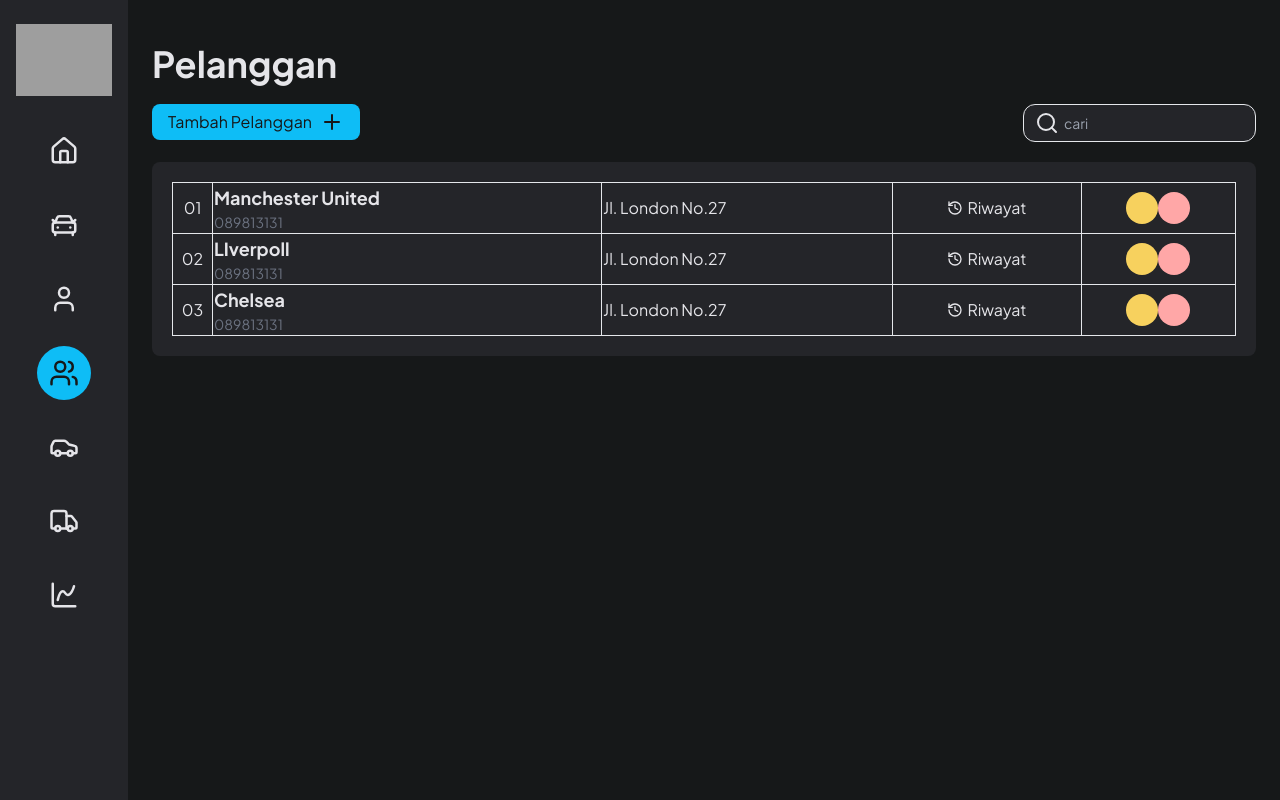
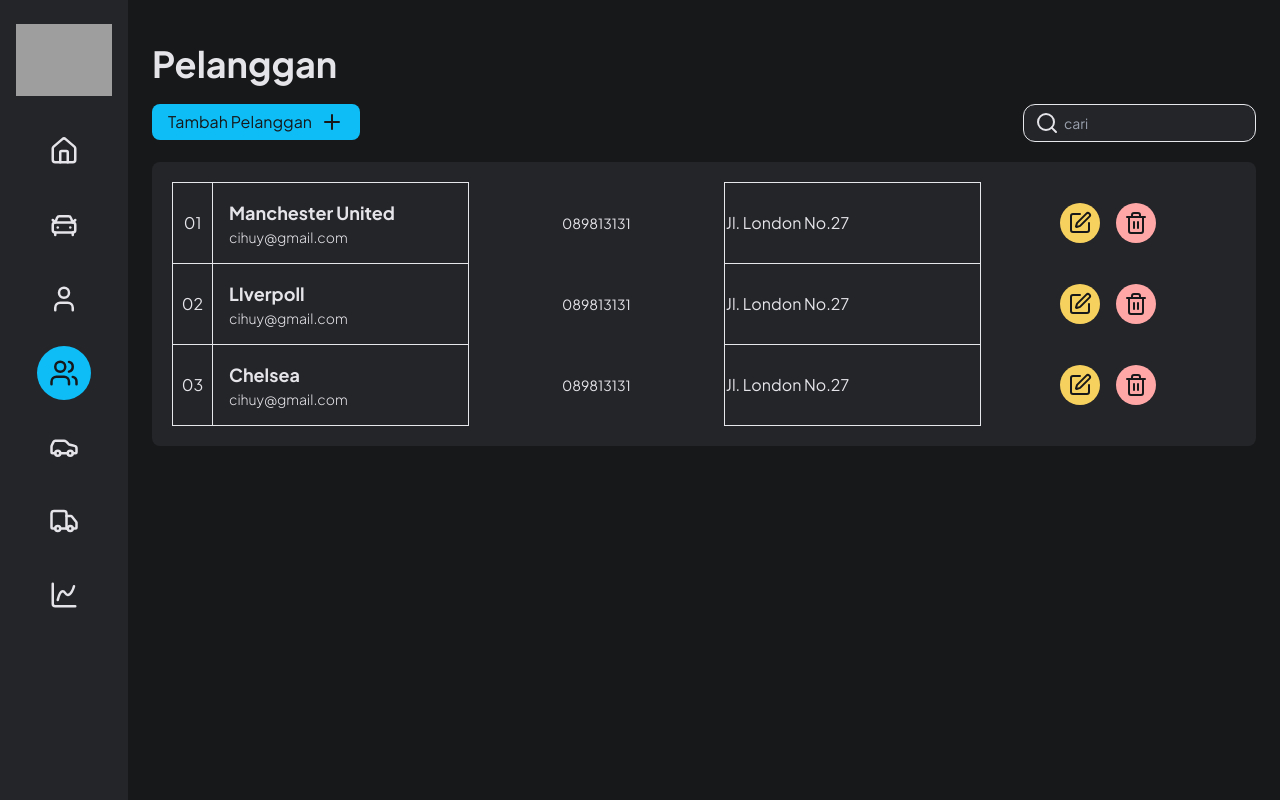
Before and after one commit to Muhless/ady-trans-jaya-react, a React (Vite) app: page /customer in a window 1280 px wide. Shown: the top 800 px of the page. Built offline with nearby package versions, Linux system fonts and the light colour scheme; grey boxes are pictures that could not be loaded.

Commit message:
update customer pages

```diff
--- a/src/components/Modal.jsx
+++ b/src/components/Modal.jsx
@@ -8,9 +8,11 @@ function Modal({
   title = "data",
   label1 = "label1",
   label2 = "label2",
+  type2 = "text",
   label3 = "label3",
   type3 = "number",
   label4 = "label4",
+  type4 = "text",
   isSelect = true,
   onSubmit,
 }) {
@@ -41,7 +43,7 @@ function Modal({
             />
             <label className="block mb-2">{label2}</label>
             <input
-              type="text"
+              type={type2}
               className="w-full border rounded p-2 mb-4 focus:outline-blue-400"
               placeholder={`Masukkan ${label2.toLowerCase()}`}
             />
@@ -56,14 +58,14 @@ function Modal({
               </select>
             ) : (
               <input
-                type="text"
+                type={type3}
                 className="w-full border rounded p-2 mb-4 focus:outline-blue-400"
                 placeholder={`Masukkan ${label3.toLowerCase()}`}
               />
             )}
             <label className="block mb-2">{label4}</label>
             <input
-              type={type3}
+              type={type4}
               className="w-full border rounded p-2 mb-4 focus:outline-blue-400"
               placeholder={`Masukkan ${label4.toLowerCase()}`}
             />
--- a/src/components/Table.jsx
+++ b/src/components/Table.jsx
@@ -1,22 +1,25 @@
-import { Edit, History, Trash2 } from "lucide-react";
+import { ArrowLeftRight, Edit, History, Trash2 } from "lucide-react";
 import React from "react";
 
 const matches = [
   {
     id: "01",
     name: "Manchester United",
+    email:'cihuy@gmail.com',
     phone: "089813131",
     address: "Jl. London No.27",
   },
   {
     id: "02",
     name: "LIverpoll",
+    email:'cihuy@gmail.com',
     phone: "089813131",
     address: "Jl. London No.27",
   },
   {
     id: "03",
     name: "Chelsea",
+    email:'cihuy@gmail.com',
     phone: "089813131",
     address: "Jl. London No.27",
   },
@@ -24,32 +27,33 @@ const matches = [
 
 const Table = () => {
   return (
-    <div className="p-5 bg-secondary rounded-lg flex flex-col flex-1 text-text">
-      <table className="w-full table-">
+    <div className="bg-secondary rounded-lg flex flex-col flex-1 text-text p-5 cursor-pointer">
+      <table className="w-full table-fixed">
         <tbody>
           {matches.map((match) => (
             <tr
               key={match.id}
-              className="cursor-pointer hover:bg-biru hover:text-primary border"
+              className="hover:bg-biru hover:text-primary ease-in-out transition-all hover:scale-105 duration-300"
             >
               <td className="text-center border w-10">{match.id}</td>
-              <td className="border">
+              <td className="border p-4">
                 <div className="flex flex-col">
-                  <span className="text-lg font-semibold">{match.name}</span>
-                  <span className="text-sm text-gray-500">{match.phone}</span>
-                </div>
-              </td>
-              <td className="border">{match.address}</td>
-              <td className="border">
-                <div className="flex gap-1 items-center justify-center">
-                  <History className="w-4 h-4" />
-                  Riwayat
+                  <p className="text-lg font-semibold">{match.name}</p>
+                  <p className="text-sm font-thin">{match.email}</p>
                 </div>
               </td>
               <td>
-                <div className="flex items-center justify-center">
-                  <Edit className="bg-kuning p-4 rounded-full text-primary"/>
-                  <Trash2 className="bg-merah p-4 rounded-full text-primary"/>
+                <p className="text-sm text-center">{match.phone}</p>
+              </td>
+              <td className="border">{match.address}</td>
+              <td>
+                <div className="flex items-center justify-center text-text gap-4 cursor-pointer">
+                  <div className="p-2 bg-kuning rounded-full text-primary hover:text-text">
+                    <Edit />
+                  </div>
+                  <div className="p-2 bg-merah rounded-full text-primary hover:text-text">
+                    <Trash2 />
+                  </div>
                 </div>
               </td>
             </tr>
--- a/src/components/card/ProfileCard.jsx
+++ b/src/components/card/ProfileCard.jsx
@@ -2,7 +2,7 @@ import { Phone, MapPin, Info, Trash2, HistoryIcon, Edit } from "lucide-react";
 
 const ProfileCard = () => {
   return (
-    <div className="relative grid grid-cols-5 p-6 items-center transition-all duration-300 ease-in-out cursor-pointer bg-secondary text-text rounded-lg hover:bg-biru hover:text-primary hover:scale-105">
+    <div className="relative grid grid-cols-5 p-5 items-center transition-all duration-300 ease-in-out cursor-pointer bg-secondary text-text rounded-lg hover:bg-biru hover:text-primary hover:scale-105 mb-3">
       <div className="flex gap-5 items-center">
         <img
           src="/assets/images/profile/1.jpg"
@@ -13,23 +13,23 @@ const ProfileCard = () => {
           <h1 className="text-xl font-bold">Muhta Nuryadi</h1>
           <div className="flex items-center">
             <Phone className="w-4 h-4 mr-1" />
-            <span>08871165551</span>
+            <p>08871165551</p>
           </div>
         </div>
       </div>
       <div className="flex items-center mb-1">
         <MapPin className="w-4 h-4 mr-1" />
-        <span>Alamat</span>
+        <p>Alamat</p>
       </div>
       <div className="flex items-center">
         <Info className="w-4 h-4 mr-1" />
-        <span>Tersedia/Tidak Tersedia</span>
+        <p>Tersedia/Tidak Tersedia</p>
       </div>
-      <div className="flex items-center justify-center hover:underline hover:text-text">
+      <div className="flex items-center justify-center hover:underline hover:text-text cursor-pointer">
         <HistoryIcon className="w-4 h-4 mr-1" />
         <p>Riwayat</p>
       </div>
-      <div className="flex items-center justify-center gap-4 text-primary">
+      <div className="flex items-center justify-center gap-4 text-primary cursor-pointer">
         <div className="p-2 bg-kuning rounded-full hover:text-text">
           <Edit />
         </div>
--- a/src/pages/customer/Index.jsx
+++ b/src/pages/customer/Index.jsx
@@ -1,8 +1,8 @@
 import React, { useState } from "react";
 import AddButton from "../../components/ButtonAdd";
-import CarAddModal from "../../components/Modal";
 import SearchInput from "../../components/Search";
 import Table from "../../components/Table";
+import Modal from "../../components/Modal";
 
 function CustomerPages() {
   const [modalOpen, setModalOpen] = useState(false);
@@ -23,7 +23,16 @@ function CustomerPages() {
           <Table />
         </div>
       </div>
-      <CarAddModal isOpen={modalOpen} onClose={() => setModalOpen(false)} />
+      <Modal
+        isOpen={modalOpen}
+        onClose={() => setModalOpen(false)}
+        label1="Nama Pelanggan"
+        label2="Email"
+        type2="email"
+        label3="Nomor Telepon"
+        type3="number"
+        label4="Alamat"
+      />
     </>
   );
 }
--- a/src/pages/driver/Index.jsx
+++ b/src/pages/driver/Index.jsx
@@ -37,7 +37,9 @@ function DriverPages() {
         title="Pengemudi"
         label1="Nama Pengemudi"
         label2="Nomor Telepon"
+        type2="number"
         label3="Alamat"
+        type3="text"
         // TODO: aktif/nonaktif
         label4=""
       />
```
